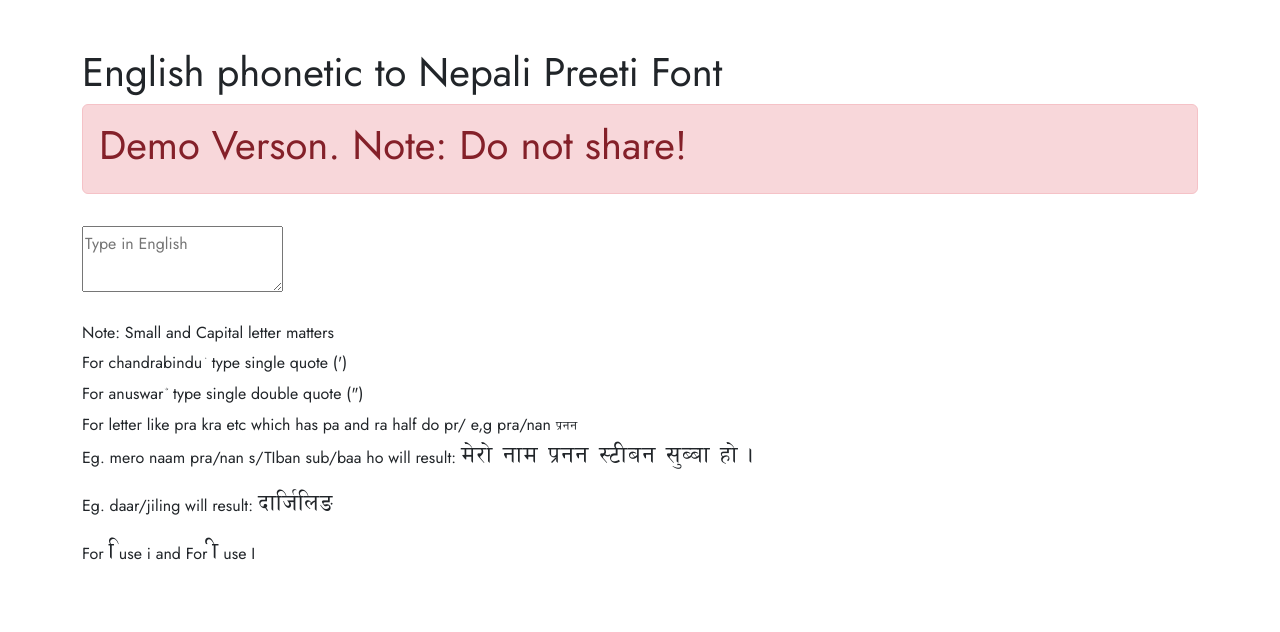
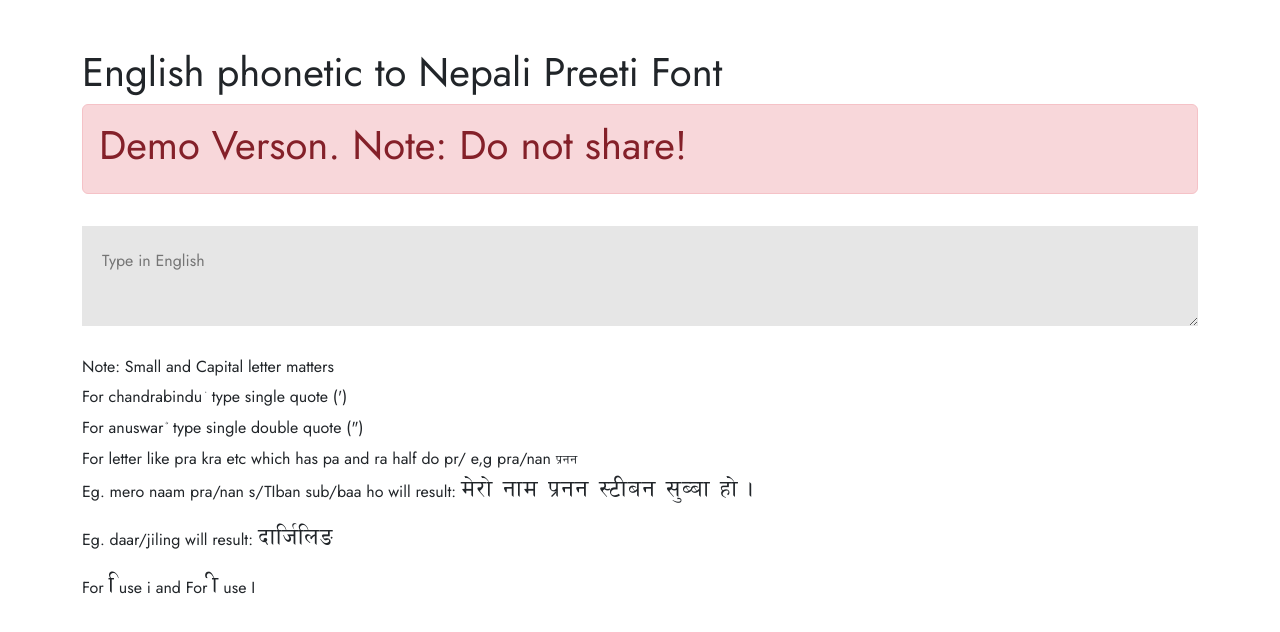
Before and after one commit to TsongSteven/unicode-to-preeti, a plain HTML site: page index.html in a window 1280 px wide. Drawn offline with nearby package versions, Linux system fonts and the light colour scheme.

Commit message:
Update preeti.css

```diff
--- a/css/preeti.css
+++ b/css/preeti.css
@@ -6,3 +6,9 @@
 .preeti {
     font-family: 'Preeti' !important;
 }
+#englishInput{
+    background-color: #e6e6e6 !important;
+    padding: 20px;
+    border: none;
+    width: 100%;
+}
```
